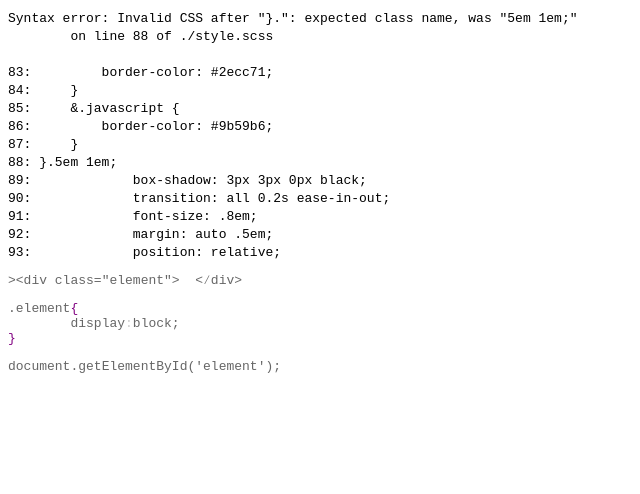
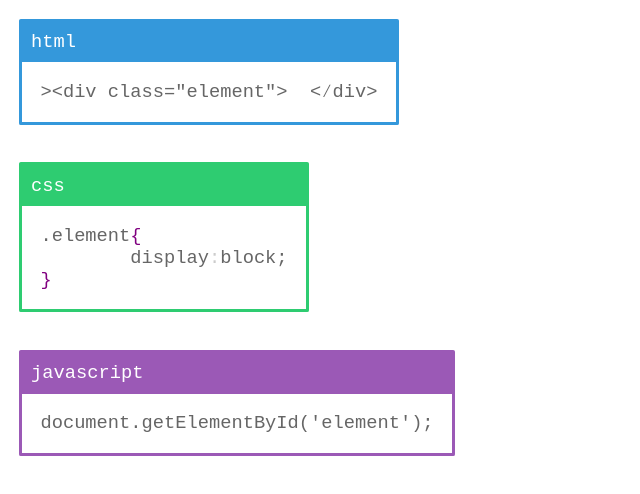
Before and after one commit to LukyVj/Bulltax, a plain HTML site: page index.html in a window 1280 px wide. Shown: the whole page, without its empty margins (0-640 px from the left). Drawn offline with Linux system fonts and the light colour scheme.

Commit message:
fix scss

```diff
--- a/assets/css/style.css
+++ b/assets/css/style.css
@@ -1,64 +1,55 @@
-/*
-Syntax error: Invalid CSS after "}.": expected class name, was "5em 1em;"
-        on line 88 of ./style.scss
+/* Clearfix */
+.clearfix:after {
+  content: ".";
+  display: block;
+  clear: both;
+  visibility: hidden;
+  line-height: 0;
+  height: 0; }
 
-83:         border-color: #2ecc71;
-84:     }
-85:     &.javascript {
-86:         border-color: #9b59b6;
-87:     }
-88: }.5em 1em;
-89:             box-shadow: 3px 3px 0px black;
-90:             transition: all 0.2s ease-in-out;
-91:             font-size: .8em;
-92:             margin: auto .5em;
-93:             position: relative;
+.clearfix {
+  display: block; }
 
-Backtrace:
-./style.scss:88
-/Library/Ruby/Gems/1.8/gems/sass-3.2.5/bin/../lib/sass/../sass/scss/parser.rb:1136:in `expected'
-/Library/Ruby/Gems/1.8/gems/sass-3.2.5/bin/../lib/sass/../sass/scss/parser.rb:1072:in `expected'
-/Library/Ruby/Gems/1.8/gems/sass-3.2.5/bin/../lib/sass/../sass/scss/parser.rb:1054:in `expr!'
-/Library/Ruby/Gems/1.8/gems/sass-3.2.5/bin/../lib/sass/../sass/scss/parser.rb:698:in `class_selector'
-/Library/Ruby/Gems/1.8/gems/sass-3.2.5/bin/../lib/sass/../sass/scss/parser.rb:660:in `simple_selector_sequence'
-/Library/Ruby/Gems/1.8/gems/sass-3.2.5/bin/../lib/sass/../sass/scss/parser.rb:628:in `_selector'
-/Library/Ruby/Gems/1.8/gems/sass-3.2.5/bin/../lib/sass/../sass/scss/parser.rb:607:in `selector'
-/Library/Ruby/Gems/1.8/gems/sass-3.2.5/bin/../lib/sass/../sass/scss/parser.rb:591:in `selector_sequence'
-/Library/Ruby/Gems/1.8/gems/sass-3.2.5/bin/../lib/sass/../sass/scss/parser.rb:516:in `ruleset'
-/Library/Ruby/Gems/1.8/gems/sass-3.2.5/bin/../lib/sass/../sass/scss/parser.rb:541:in `block_child'
-/Library/Ruby/Gems/1.8/gems/sass-3.2.5/bin/../lib/sass/../sass/scss/parser.rb:534:in `block_contents'
-/Library/Ruby/Gems/1.8/gems/sass-3.2.5/bin/../lib/sass/../sass/scss/parser.rb:70:in `stylesheet'
-/Library/Ruby/Gems/1.8/gems/sass-3.2.5/bin/../lib/sass/../sass/scss/parser.rb:27:in `parse'
-/Library/Ruby/Gems/1.8/gems/sass-3.2.5/bin/../lib/sass/../sass/engine.rb:342:in `_to_tree'
-/Library/Ruby/Gems/1.8/gems/sass-3.2.5/bin/../lib/sass/../sass/engine.rb:315:in `_render'
-/Library/Ruby/Gems/1.8/gems/sass-3.2.5/bin/../lib/sass/../sass/engine.rb:262:in `render'
-/Library/Ruby/Gems/1.8/gems/sass-3.2.5/bin/../lib/sass/../sass/plugin/compiler.rb:341:in `update_stylesheet'
-/Library/Ruby/Gems/1.8/gems/sass-3.2.5/bin/../lib/sass/../sass/plugin/compiler.rb:203:in `update_stylesheets'
-/Library/Ruby/Gems/1.8/gems/sass-3.2.5/bin/../lib/sass/../sass/plugin/compiler.rb:201:in `each'
-/Library/Ruby/Gems/1.8/gems/sass-3.2.5/bin/../lib/sass/../sass/plugin/compiler.rb:201:in `update_stylesheets'
-/Library/Ruby/Gems/1.8/gems/sass-3.2.5/bin/../lib/sass/../sass/plugin/compiler.rb:299:in `watch'
-/Library/Ruby/Gems/1.8/gems/sass-3.2.5/vendor/listen/lib/listen/multi_listener.rb:86:in `call'
-/Library/Ruby/Gems/1.8/gems/sass-3.2.5/vendor/listen/lib/listen/multi_listener.rb:86:in `on_change'
-/Library/Ruby/Gems/1.8/gems/sass-3.2.5/vendor/listen/lib/listen/multi_listener.rb:95:in `initialize_adapter'
-/Library/Ruby/Gems/1.8/gems/sass-3.2.5/vendor/listen/lib/listen/adapters/polling.rb:55:in `call'
-/Library/Ruby/Gems/1.8/gems/sass-3.2.5/vendor/listen/lib/listen/adapters/polling.rb:55:in `poll'
-/Library/Ruby/Gems/1.8/gems/sass-3.2.5/vendor/listen/lib/listen/adapters/polling.rb:31:in `start'
-/Library/Ruby/Gems/1.8/gems/sass-3.2.5/vendor/listen/lib/listen/adapters/polling.rb:31:in `initialize'
-/Library/Ruby/Gems/1.8/gems/sass-3.2.5/vendor/listen/lib/listen/adapters/polling.rb:31:in `new'
-/Library/Ruby/Gems/1.8/gems/sass-3.2.5/vendor/listen/lib/listen/adapters/polling.rb:31:in `start'
-/Library/Ruby/Gems/1.8/gems/sass-3.2.5/vendor/listen/lib/listen/multi_listener.rb:44:in `start'
-/Library/Ruby/Gems/1.8/gems/sass-3.2.5/bin/../lib/sass/../sass/plugin/compiler.rb:307:in `watch'
-/Library/Ruby/Gems/1.8/gems/sass-3.2.5/bin/../lib/sass/../sass/plugin.rb:107:in `send'
-/Library/Ruby/Gems/1.8/gems/sass-3.2.5/bin/../lib/sass/../sass/plugin.rb:107:in `method_missing'
-/Library/Ruby/Gems/1.8/gems/sass-3.2.5/bin/../lib/sass/../sass/exec.rb:444:in `watch_or_update'
-/Library/Ruby/Gems/1.8/gems/sass-3.2.5/bin/../lib/sass/../sass/exec.rb:307:in `process_result'
-/Library/Ruby/Gems/1.8/gems/sass-3.2.5/bin/../lib/sass/../sass/exec.rb:41:in `parse'
-/Library/Ruby/Gems/1.8/gems/sass-3.2.5/bin/../lib/sass/../sass/exec.rb:21:in `parse!'
-/Library/Ruby/Gems/1.8/gems/sass-3.2.5/bin/sass:8
-/usr/bin/sass:19:in `load'
-/usr/bin/sass:19
-*/
-body:before {
-  white-space: pre;
-  font-family: monospace;
-  content: "Syntax error: Invalid CSS after \"}.\": expected class name, was \"5em 1em;\"\A         on line 88 of ./style.scss\A \A 83:         border-color: #2ecc71;\A 84:     }\A 85:     &.javascript {\A 86:         border-color: #9b59b6;\A 87:     }\A 88: }.5em 1em;\A 89:             box-shadow: 3px 3px 0px black;\A 90:             transition: all 0.2s ease-in-out;\A 91:             font-size: .8em;\A 92:             margin: auto .5em;\A 93:             position: relative;"; }
+html[xmlns] .clearfix {
+  display: block; }
+
+* html .clearfix {
+  height: 1%; }
+
+body, html {
+  width: 100%;
+  height: 100%;
+  margin: 0;
+  padding: 0;
+  font-family: Garamond;
+  font-size: 1.2em; }
+
+pre {
+  padding: 1em;
+  border: 0.2em solid #cccccc;
+  float: left;
+  clear: both;
+  margin: 1em 1em;
+  border-radius: .1em; }
+  pre code:before {
+    content: attr(class);
+    margin-top: 0;
+    width: calc(100% + 1em);
+    display: block;
+    padding: 0;
+    margin: -1em -1em 1em;
+    padding: .5em;
+    background: #ccc;
+    color: #fff; }
+  pre code.html:before {
+    background: #3498db; }
+  pre code.css:before {
+    background: #2ecc71; }
+  pre code.javascript:before {
+    background: #9b59b6; }
+  pre.html {
+    border-color: #3498db; }
+  pre.css {
+    border-color: #2ecc71; }
+  pre.javascript {
+    border-color: #9b59b6; }
```
